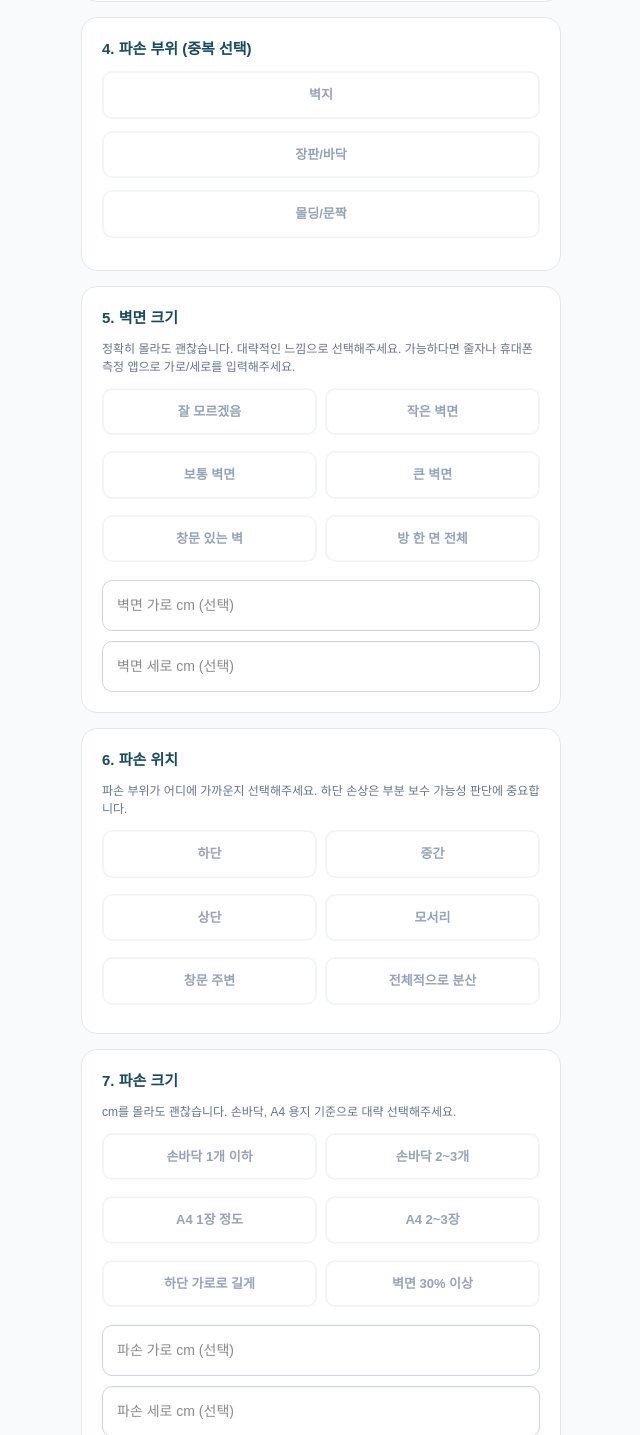
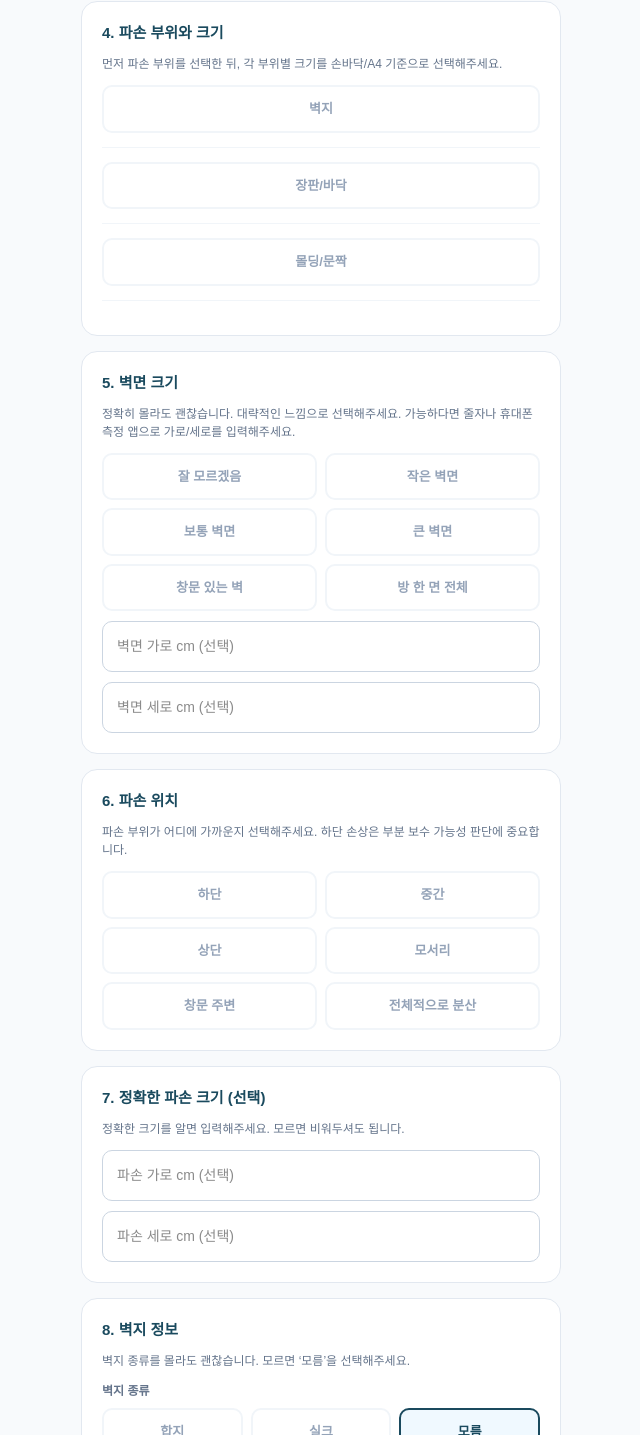
Before and after one commit to petroom-maker/petroom-app, a Next.js app: page / in a window 1280 px wide. Shown: the part 955-2390 px from the top of the page, without its empty margins (319-959 px from the left). Built offline with nearby package versions, Linux system fonts and the light colour scheme.

Commit message:
improve damage size input

```diff
--- a/app/page.tsx
+++ b/app/page.tsx
@@ -1,5 +1,10 @@
 'use client';
 import { useState } from 'react';
+
+type DamagePart = {
+  name: string;
+  scale: string;
+};
 
 export default function PetRoomApp() {
   const [formData, setFormData] = useState({
@@ -7,35 +12,29 @@ export default function PetRoomApp() {
     phone: '',
     type: '빌라/원룸',
     repairType: '경제적',
-
-    parts: [] as { name: string; size: string }[],
-
+    parts: [] as DamagePart[],
     wallSize: '',
     wallWidth: '',
     wallHeight: '',
-
     damageLocation: '',
-    damageScale: '',
     damageWidth: '',
     damageHeight: '',
-
     wallpaperType: '모름',
     wallpaperSame: '모름',
-
     furnitureMove: '',
     moveDate: '',
-
     contactMethod: '채팅 선호',
-
     hasEstimate: '없음',
     estimatePrice: '',
-
     images: [] as string[],
     extra: '',
   });
 
   const [isLoading, setIsLoading] = useState(false);
   const [previews, setPreviews] = useState<string[]>([]);
+
+  const GOOGLE_URL =
+    'https://script.google.com/macros/s/AKfycby0vCbBK7cQgEDyFX2URPFxrgZoHlupQP142mDj0_6ZmBi-1iJxKLVgrkIFgmMfwBsO/exec';
 
   const mainColor = '#1a4a5e';
 
@@ -74,7 +73,6 @@ export default function PetRoomApp() {
   };
 
   const btnStyle = (isSelected: boolean) => ({
-    flex: 1,
     padding: '12px 6px',
     textAlign: 'center' as const,
     borderRadius: '10px',
@@ -84,8 +82,31 @@ export default function PetRoomApp() {
     color: isSelected ? mainColor : '#94a3b8',
     fontSize: '13px',
     fontWeight: 'bold',
-    marginBottom: '8px',
   });
+
+  const selectOptions = (
+    field: keyof typeof formData,
+    options: string[],
+    columns = 2
+  ) => (
+    <div
+      style={{
+        display: 'grid',
+        gridTemplateColumns: `repeat(${columns}, 1fr)`,
+        gap: '8px',
+      }}
+    >
+      {options.map((option) => (
+        <div
+          key={option}
+          onClick={() => setFormData({ ...formData, [field]: option })}
+          style={btnStyle(formData[field] === option)}
+        >
+          {option}
+        </div>
+      ))}
+    </div>
+  );
 
   const togglePart = (partName: string) => {
     const exists = formData.parts.find((p) => p.name === partName);
@@ -98,16 +119,16 @@ export default function PetRoomApp() {
     } else {
       setFormData({
         ...formData,
-        parts: [...formData.parts, { name: partName, size: '중간(M)' }],
+        parts: [...formData.parts, { name: partName, scale: '손바닥 2~3개' }],
       });
     }
   };
 
-  const updateSize = (partName: string, size: string) => {
+  const updatePartScale = (partName: string, scale: string) => {
     setFormData({
       ...formData,
       parts: formData.parts.map((p) =>
-        p.name === partName ? { ...p, size } : p
+        p.name === partName ? { ...p, scale } : p
       ),
     });
   };
@@ -139,6 +160,11 @@ export default function PetRoomApp() {
   const handleSubmit = async (e: React.FormEvent) => {
     e.preventDefault();
 
+    if (!formData.name || !formData.phone) {
+      alert('성함과 연락처를 입력해주세요.');
+      return;
+    }
+
     if (formData.parts.length === 0) {
       alert('최소 하나 이상의 파손 부위를 선택해주세요.');
       return;
@@ -151,22 +177,19 @@ export default function PetRoomApp() {
 
     setIsLoading(true);
 
-    const GOOGLE_URL =
-      'https://script.google.com/macros/s/AKfycbwI5FnEE98m1DIItRzSitLqV2cb0dmrywjJM0FDPglc2-T2w1JtPfJTDIlEnvoqby024g/exec';
-
     const payload = {
       name: formData.name,
       phone: formData.phone,
       type: formData.type,
       repairType: formData.repairType,
       partsDetail: formData.parts
-        .map((p) => `${p.name}(${p.size})`)
+        .map((p) => `${p.name}(${p.scale})`)
         .join(', '),
       wallSize: formData.wallSize,
       wallWidth: formData.wallWidth,
       wallHeight: formData.wallHeight,
       damageLocation: formData.damageLocation,
-      damageScale: formData.damageScale,
+      damageScale: formData.parts.map((p) => `${p.name}:${p.scale}`).join(', '),
       damageWidth: formData.damageWidth,
       damageHeight: formData.damageHeight,
       wallpaperType: formData.wallpaperType,
@@ -200,7 +223,6 @@ export default function PetRoomApp() {
         wallWidth: '',
         wallHeight: '',
         damageLocation: '',
-        damageScale: '',
         damageWidth: '',
         damageHeight: '',
         wallpaperType: '모름',
@@ -222,29 +244,14 @@ export default function PetRoomApp() {
     }
   };
 
-  const selectOptions = (
-    field: keyof typeof formData,
-    options: string[],
-    columns = 2
-  ) => (
-    <div
-      style={{
-        display: 'grid',
-        gridTemplateColumns: `repeat(${columns}, 1fr)`,
-        gap: '8px',
-      }}
-    >
-      {options.map((option) => (
-        <div
-          key={option}
-          onClick={() => setFormData({ ...formData, [field]: option })}
-          style={btnStyle(formData[field] === option)}
-        >
-          {option}
-        </div>
-      ))}
-    </div>
-  );
+  const damageScaleOptions = [
+    '손바닥 1개 이하',
+    '손바닥 2~3개',
+    'A4 1장 정도',
+    'A4 2~3장',
+    '하단 가로로 길게',
+    '벽면/바닥 30% 이상',
+  ];
 
   return (
     <main style={{ backgroundColor: '#f8fafc', minHeight: '100vh', padding: '20px' }}>
@@ -274,6 +281,7 @@ export default function PetRoomApp() {
             alt="PET ROOM"
             style={{ width: '140px', height: 'auto', marginBottom: '10px' }}
           />
+
           <h1
             style={{
               color: mainColor,
@@ -284,9 +292,11 @@ export default function PetRoomApp() {
           >
             PET ROOM
           </h1>
+
           <p style={{ color: '#64748b', fontSize: '14px', marginTop: '6px', lineHeight: '1.5' }}>
             원상복구, 기준부터 확인하세요
           </p>
+
           <p
             style={{
               color: '#334155',
@@ -323,6 +333,7 @@ export default function PetRoomApp() {
         <form onSubmit={handleSubmit}>
           <div style={cardStyle}>
             <label style={labelStyle}>1. 기본 정보</label>
+
             <input
               style={inputStyle}
               placeholder="성함"
@@ -330,6 +341,7 @@ export default function PetRoomApp() {
               onChange={(e) => setFormData({ ...formData, name: e.target.value })}
               required
             />
+
             <input
               style={{ ...inputStyle, marginBottom: '0' }}
               placeholder="연락처"
@@ -350,43 +362,69 @@ export default function PetRoomApp() {
               경제적 복구는 티가 조금 나더라도 비용을 줄이는 방식입니다.
               완벽 복구는 집주인 확인이나 퇴거 분쟁 가능성을 줄이는 방식입니다.
             </p>
+
             {selectOptions('repairType', ['경제적', '완벽'], 2)}
           </div>
 
           <div style={cardStyle}>
-            <label style={labelStyle}>4. 파손 부위 (중복 선택)</label>
+            <label style={labelStyle}>4. 파손 부위와 크기</label>
+            <p style={guideStyle}>
+              먼저 파손 부위를 선택한 뒤, 각 부위별 크기를 손바닥/A4 기준으로 선택해주세요.
+            </p>
 
             {['벽지', '장판/바닥', '몰딩/문짝'].map((partName) => {
               const selectedPart = formData.parts.find((p) => p.name === partName);
 
               return (
-                <div key={partName} style={{ marginBottom: '12px' }}>
+                <div
+                  key={partName}
+                  style={{
+                    marginBottom: '14px',
+                    borderBottom: '1px solid #f1f5f9',
+                    paddingBottom: '14px',
+                  }}
+                >
                   <div
                     onClick={() => togglePart(partName)}
                     style={{
                       ...btnStyle(!!selectedPart),
                       width: '100%',
                       boxSizing: 'border-box',
+                      marginBottom: selectedPart ? '10px' : '0',
                     }}
                   >
                     {partName} {selectedPart ? '✅' : ''}
                   </div>
 
                   {selectedPart && (
-                    <div style={{ display: 'flex', gap: '5px', paddingLeft: '6px' }}>
-                      {['부분(S)', '중간(M)', '전체(L)'].map((size) => (
-                        <div
-                          key={size}
-                          onClick={() => updateSize(partName, size)}
+                    <div>
+                      <p
                         style={{
-                            ...btnStyle(selectedPart.size === size),
-                            padding: '8px 2px',
-                            fontSize: '11px',
+                          ...guideStyle,
+                          marginBottom: '8px',
+                          fontWeight: 'bold',
                         }}
                       >
-                          {size}
+                        {partName} 파손 크기
+                      </p>
+
+                      <div
+                        style={{
+                          display: 'grid',
+                          gridTemplateColumns: 'repeat(2, 1fr)',
+                          gap: '8px',
+                        }}
+                      >
+                        {damageScaleOptions.map((scale) => (
+                          <div
+                            key={scale}
+                            onClick={() => updatePartScale(partName, scale)}
+                            style={btnStyle(selectedPart.scale === scale)}
+                          >
+                            {scale}
                           </div>
                         ))}
+                      </div>
                     </div>
                   )}
                 </div>
@@ -423,6 +461,7 @@ export default function PetRoomApp() {
                   setFormData({ ...formData, wallWidth: e.target.value })
                 }
               />
+
               <input
                 style={{ ...inputStyle, marginBottom: '0' }}
                 placeholder="벽면 세로 cm (선택)"
@@ -439,6 +478,7 @@ export default function PetRoomApp() {
             <p style={guideStyle}>
               파손 부위가 어디에 가까운지 선택해주세요. 하단 손상은 부분 보수 가능성 판단에 중요합니다.
             </p>
+
             {selectOptions(
               'damageLocation',
               ['하단', '중간', '상단', '모서리', '창문 주변', '전체적으로 분산'],
@@ -447,25 +487,11 @@ export default function PetRoomApp() {
           </div>
 
           <div style={cardStyle}>
-            <label style={labelStyle}>7. 파손 크기</label>
+            <label style={labelStyle}>7. 정확한 파손 크기 (선택)</label>
             <p style={guideStyle}>
-              cm를 몰라도 괜찮습니다. 손바닥, A4 용지 기준으로 대략 선택해주세요.
+              정확한 크기를 알면 입력해주세요. 모르면 비워두셔도 됩니다.
             </p>
 
-            {selectOptions(
-              'damageScale',
-              [
-                '손바닥 1개 이하',
-                '손바닥 2~3개',
-                'A4 1장 정도',
-                'A4 2~3장',
-                '하단 가로로 길게',
-                '벽면 30% 이상',
-              ],
-              2
-            )}
-
-            <div style={{ marginTop: '10px' }}>
             <input
               style={inputStyle}
               placeholder="파손 가로 cm (선택)"
@@ -474,6 +500,7 @@ export default function PetRoomApp() {
                 setFormData({ ...formData, damageWidth: e.target.value })
               }
             />
+
             <input
               style={{ ...inputStyle, marginBottom: '0' }}
               placeholder="파손 세로 cm (선택)"
@@ -482,7 +509,6 @@ export default function PetRoomApp() {
                 setFormData({ ...formData, damageHeight: e.target.value })
               }
             />
-            </div>
           </div>
 
           <div style={cardStyle}>
@@ -511,6 +537,7 @@ export default function PetRoomApp() {
             <p style={guideStyle}>
               가구 이동이 많으면 작업 시간과 비용이 달라질 수 있습니다.
             </p>
+
             {selectOptions('furnitureMove', ['없음', '일부 있음', '많음', '모름'], 2)}
           </div>
 
@@ -519,6 +546,7 @@ export default function PetRoomApp() {
             <p style={guideStyle}>
               퇴거일이 가까울수록 가능한 일정과 비용이 달라질 수 있습니다.
             </p>
+
             <input
               type="date"
               style={{ ...inputStyle, marginBottom: '0' }}
@@ -532,6 +560,7 @@ export default function PetRoomApp() {
             <p style={guideStyle}>
               전화가 부담스러우면 채팅 상담을 선택하세요.
             </p>
+
             {selectOptions('contactMethod', ['채팅 선호', '전화 가능', '상관 없음'], 3)}
           </div>
 
```
Also changed, not shown: 1 other file (tests, documents, lock files or other folders). Lines whose indentation alone changed are shown as unchanged.
